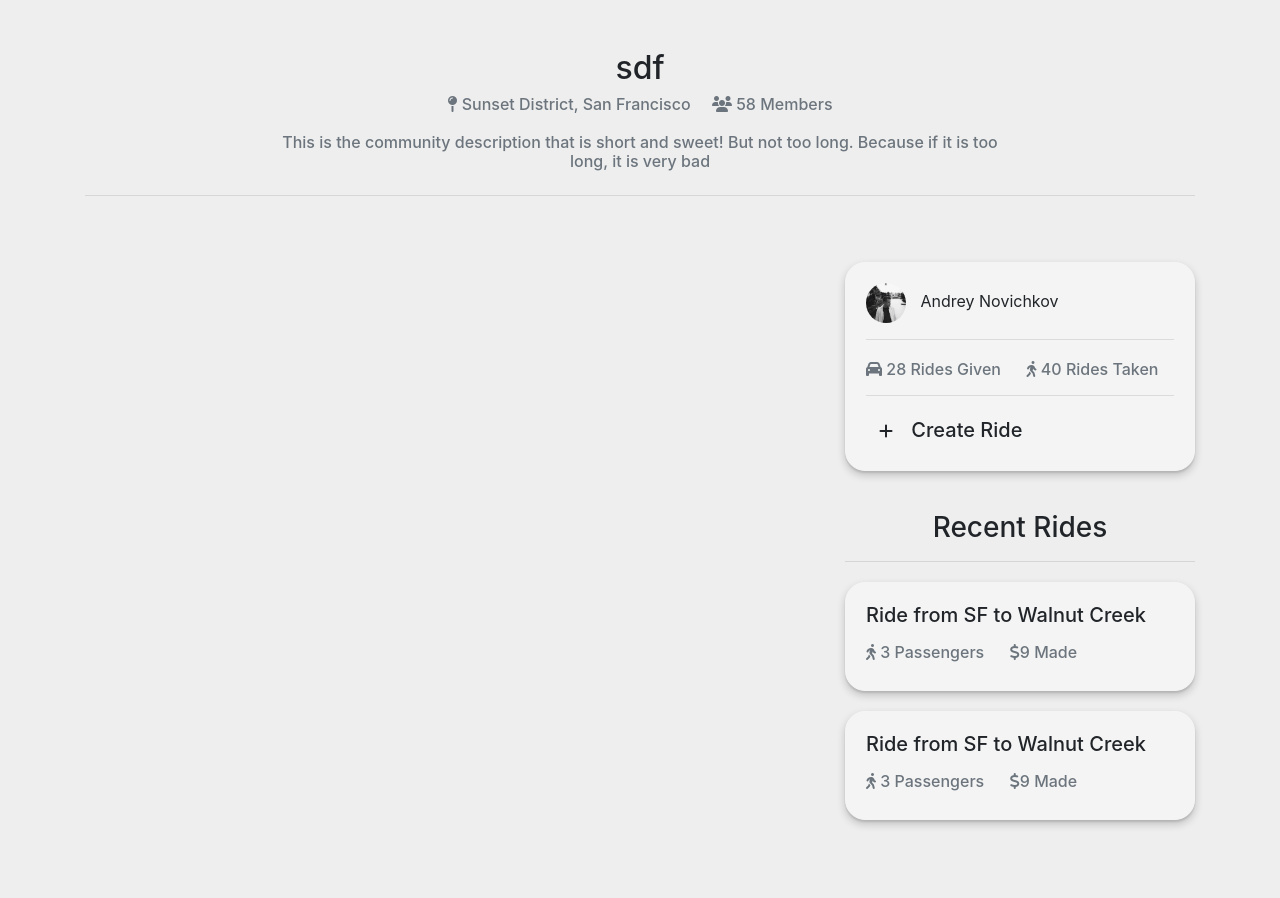
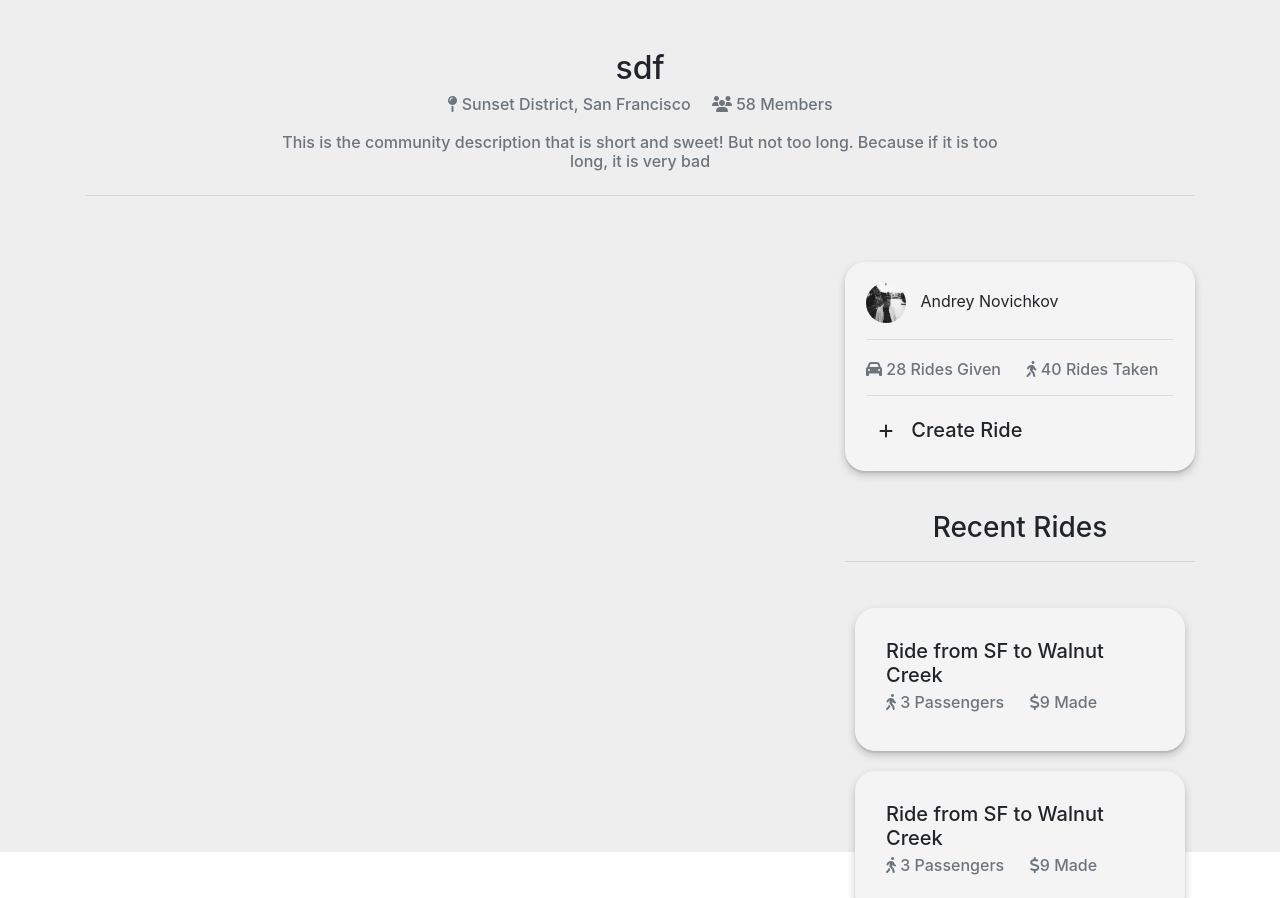
Before and after one commit to type9/bew1.2-contractor, a Django app: a page that uses rideit/rideshare/templates/community_details.html in a window 1280 px wide. Shown: the part 84-982 px from the top of the page. Before the commit the page ends 911 px from the top, so only its background shows below. Run offline with Django 3.2, Linux system fonts and the light colour scheme; a user stored in the database is signed in; data comes from the database, SQL or seed files in the repository; both versions use the stored data as it was after the commit; some libraries are stand-ins or nearby versions.

Commit message:
[add] Added more styling

```diff
--- a/rideit/rideshare/templates/community_details.html
+++ b/rideit/rideshare/templates/community_details.html
@@ -44,7 +44,7 @@
                 </div>
 
                 <div class="col-md-4">
-                    <div class="community-detail-user-info-wrapper sticky-top">
+                    <div class="community-detail-user-info-wrapper sticky-top" style="height: 80vh; position: sticky;">
                         <div class="community-detail-profile-wrapper">
                             <div class="row">
                                 <div class="col-md-12">
@@ -52,15 +52,21 @@
                                 </div>
                             </div>
                         </div>
-                        <div class="community-detail-my-rides-wrapper sticky-top">
+                        <div class="community-detail-my-rides-wrapper">
                             <div class="row">
                                 <div class="col-md-12">
-                                    <div class="my-rides-title-wrapper text-center" style="padding-top: 20px;">
+                                    <div class="my-rides-title-wrapper text-center">
                                         <h3> Recent Rides </h3>
                                     </div>
                                     <hr>
-                                    {% include 'partials/my_ride_card.html' %}
-                                    {% include 'partials/my_ride_card.html' %}
+                                    <div class="my-rides-wrapper">
+                                        {% include 'partials/my_ride_card.html' %}
+                                        {% include 'partials/my_ride_card.html' %}
+                                        {% include 'partials/my_ride_card.html' %}
+                                        {% include 'partials/my_ride_card.html' %}
+                                        {% include 'partials/my_ride_card.html' %}
+                                        {% include 'partials/my_ride_card.html' %}
+                                    </div>
                                 </div>
                             </div>
                         </div>
--- a/rideit/rideshare/templates/partials/my_ride_card.html
+++ b/rideit/rideshare/templates/partials/my_ride_card.html
@@ -1,4 +1,4 @@
-<div class="card profile-card" style="margin-top: 20px;">
+<div class="card my-ride-card">
     <div class="card-body">
         <h5 class="card-title profile-card-title">Ride from SF to Walnut Creek</h5>
         <h6 class="card-subtitle mb-2 text-muted profile-card-subtitle"><span class="fas fa-walking"></span> 3 Passengers &nbsp;&nbsp;&nbsp;&nbsp;&nbsp;<span class="fas fa-dollar-sign"></span>9 Made</h6>
--- a/rideit/rideshare/templates/partials/profile_card.html
+++ b/rideit/rideshare/templates/partials/profile_card.html
@@ -1,6 +1,6 @@
 {% load static %}
 
-<div class="card profile-card" style="margin-top: 60px;">
+<div class="card profile-card">
     <div class="card-body">
         <div class="card-title profile-card-title">
             <img class="profile-card-pic" src="{% static 'images/profile_picture.png' %}"/>
--- a/rideit/static/css/styles.css
+++ b/rideit/static/css/styles.css
@@ -77,6 +77,11 @@
 
 .ur-profile-wrapper{
     padding-top: 40px;
+}
+
+.community-detail-user-info-wrapper{
+    position: relative;
+    top: 0;
 }
 
 .community-detail-profile-wrapper{
@@ -187,9 +192,32 @@
     margin-top: 10px;
 }
 
+/* my ride card */
+
+.my-ride-card{
+    margin-top: 20px;
+    padding: 10px;
+    margin-bottom: 20px;
+    border-radius: 20px;
+    background-color: #f4f4f4;
+    border-color: #f4f4f4;
+    box-shadow: 0 4px 8px 0 rgba(0, 0, 0, 0.2), 0 2px 2px 0 rgba(0, 0, 0, 0.10);
+}
+
+.my-rides-wrapper{
+    overflow: scroll;
+    height: 40vh;
+    padding: 10px;
+}
+
+.my-rides-title-wrapper{
+    padding-top: 20px;
+}
+
 /* profile card */
 
 .profile-card{
+    margin-top: 60px;
     margin-bottom: 20px;
     border-radius: 20px;
     background-color: #f4f4f4;
```
Also changed, not shown: rideit/db.sqlite3.
